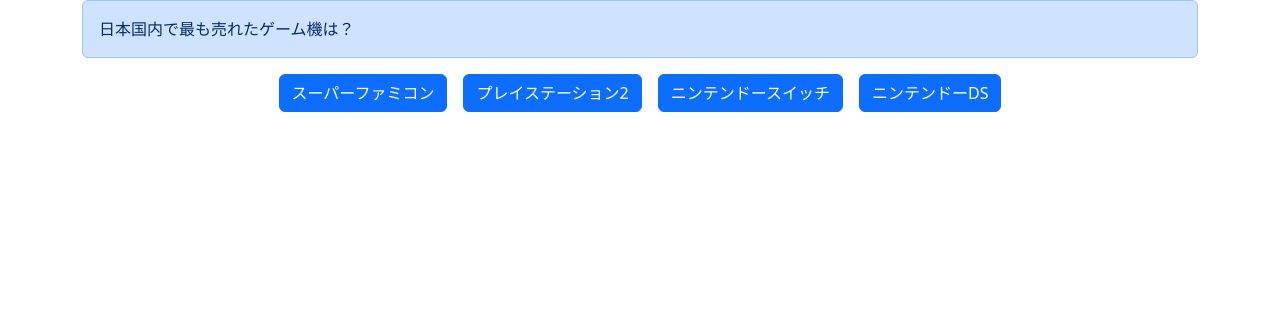
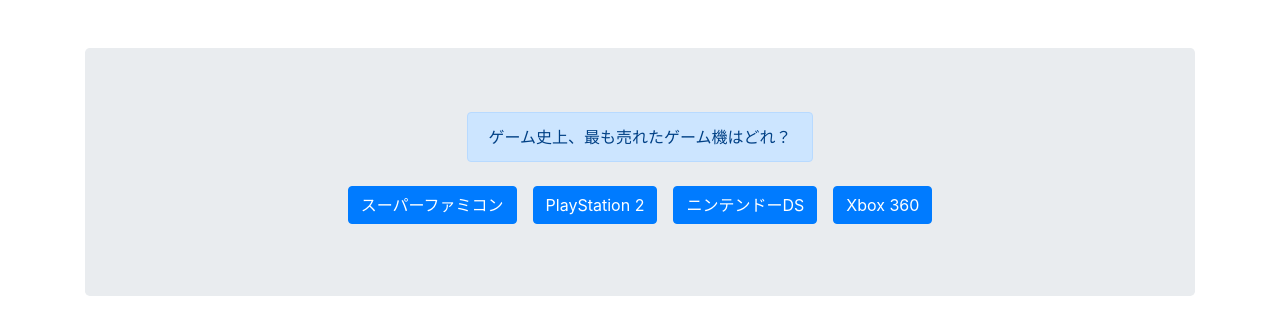
Before and after one commit to Ruka1101/quiz, a plain HTML site: page index.html in a window 1280 px wide. Drawn offline with nearby package versions, Linux system fonts and the light colour scheme.

Commit message:
up-to-date

```diff
--- a/app.js
+++ b/app.js
@@ -1,76 +1,75 @@
 const quiz = [
 	{
-		question: '日本国内で最も売れたゲーム機は？',
-		answers: [
-			'スーパーファミコン',
-			'プレイステーション2',
-			'ニンテンドースイッチ',
-			'ニンテンドーDS',
-		],
-		correct: 'ニンテンドーDS',
+	  question: 'ゲーム史上、最も売れたゲーム機はどれ？',
+	  answers: [ 'スーパーファミコン', 'PlayStation 2', 'ニンテンドーDS', 'Xbox 360'],
+	  correct: 'ニンテンドーDS'
 	}, {
-		question: '糸井重里が企画に関わった、任天堂の看板ゲームといえば？',
-		answers: [
-			'MOTHER',
-			'スーパーマリオブラザーズ',
-			'スーパードンキーコング',
-			'星のカービィ',
-		],
-		correct: 'MOTHER',
+	  question: '糸井重里が企画に関わった、任天堂の看板ゲームといえば？',
+	  answers: [ 'MOTHER2', 'スーパーマリオブラザーズ3', 'スーパードンキーコング', '星のカービィ'],
+	  correct: 'MOTHER2'
 	}, {
-		question: 'FF4の主人公の名前は？',
-		answers: [
-			'フリオニール',
-			'クラウド',
-			'ティーダ',
-			'セシル',
-		],
-		correct: 'セシル',
+	  question: 'ファイナルファンタジーⅣの主人公の名前は？',
+	  answers: [ 'フリオニール', 'クラウド', 'ティーダ', 'セシル'],
+	  correct: 'セシル'
 	}
-];
+  ];
 
-const quizLength = quiz.length;
-let quizIndex = 0;
-let score = 0;
+  const $window = window;
+  const $doc = document;
+  const $question = $doc.getElementById('js-question');
+  const $buttons = $doc.querySelectorAll('.btn');
 
-const $button = document.getElementsByTagName('button');
-const buttonLength = $button.length;
+  const quizLen = quiz.length;
+  let quizCount = 0;
+  let score = 0;
 
-//クイズの問題文と選択肢を定義
-const setupQuiz = () => {
-	document.getElementById('js-question').textContent = quiz[quizIndex].question;
-	let buttonIndex = 0;
-	while (buttonIndex < buttonLength) {
-		$button[buttonIndex].textContent = quiz[quizIndex].answers[buttonIndex];
-		buttonIndex++;
+  const init = () => {
+	$question.textContent = quiz[quizCount].question;
+
+	const buttonLen = $buttons.length;
+	let btnIndex = 0;
+
+	while(btnIndex < buttonLen){
+	  $buttons[btnIndex].textContent = quiz[quizCount].answers[btnIndex];
+	  btnIndex++;
 	}
-}
-setupQuiz();
+  };
 
-//ボタンをクリックしたら正誤判定
-const clickHandler = (e) => {
-	if(quiz[quizIndex].correct === e.target.textContent) {
-		window.alert('正解！');
-		score++;
+  const goToNext = () => {
+	quizCount++;
+	if(quizCount < quizLen){
+	  init(quizCount);
 	} else {
-		window.alert('不正解！');
+	  // $window.alert('クイズ終了！');
+	  showEnd();
 	}
+  };
 
-	quizIndex++;
+  const judge = (elm) => {
+	if(elm.textContent === quiz[quizCount].correct){
+	  $window.alert('正解!');
+	  score++;
+	} else {
+	  $window.alert('不正解!');
+	}
+	goToNext();
+  };
 
-	if(quizIndex < quizLength) {
-		//問題が残っていればこちらを実行
-		setupQuiz();
-	} else {
-		//問題がもうなければこちらを実行
-		window.alert('終了！あなたの正解数は' + score + '/' + quizLength + 'です！');
-	}
-};
+  const showEnd = () => {
+	$question.textContent = '終了！あなたのスコアは' + score + '/' + quizLen + 'です';
 
-let handlerIndex = 0;
-while (handlerIndex < buttonLength) {
-	document.getElementsByClassName("btn-primary")[handlerIndex].addEventListener('click', (e) => {
-		clickHandler(e);
+	const $items = $doc.getElementById('js-items');
+	$items.style.visibility = 'hidden';
+  };
+
+  init();
+
+  let answersIndex = 0;
+  let answersLen = quiz[quizCount].answers.length;
+
+  while(answersIndex < answersLen){
+	$buttons[answersIndex].addEventListener('click', (e) => {
+	  judge(e.target);
 	});
-	handlerIndex++;
-}
+	answersIndex++;
+  }
--- a/index.html
+++ b/index.html
@@ -1,27 +1,49 @@
 <!doctype html>
-<html lang="ja">
+<html class="no-js" lang="">
 
 <head>
   <meta charset="utf-8">
+  <title></title>
+  <meta name="description" content="">
   <meta name="viewport" content="width=device-width, initial-scale=1">
-    <title>Quiz</title>
-    <link href="https://cdn.jsdelivr.net/npm/bootstrap@5.3.1/dist/css/bootstrap.min.css" rel="stylesheet" integrity="sha384-4bw+/aepP/YC94hEpVNVgiZdgIC5+VKNBQNGCHeKRQN+PtmoHDEXuppvnDJzQIu9" crossorigin="anonymous">
+
+  <link rel="manifest" href="site.webmanifest">
+  <link rel="apple-touch-icon" href="icon.png">
+  <!-- Place favicon.ico in the root directory -->
+
+  <link rel="stylesheet" href="https://stackpath.bootstrapcdn.com/bootstrap/4.4.1/css/bootstrap.min.css" integrity="sha384-Vkoo8x4CGsO3+Hhxv8T/Q5PaXtkKtu6ug5TOeNV6gBiFeWPGFN9MuhOf23Q9Ifjh" crossorigin="anonymous">
+
+  <meta name="theme-color" content="#fafafa">
 </head>
 
 <body>
+
   <div class="container">
 
-      <div id="js-question" class="alert alert-primary" role="alert"></div>
-
+    <div class="jumbotron mt-5">
       <div class="d-flex justify-content-center">
-        <button type="button" class="btn btn-primary">Primary</button>
-        <button type="button" class="ms-3 btn btn-primary">Primary</button>
-        <button type="button" class="ms-3 btn btn-primary">Primary</button>
-        <button type="button" class="ms-3 btn btn-primary">Primary</button>
+        <div id="js-question" class="alert alert-primary" role="alert">
+          A simple primary alert—check it out!
         </div>
       </div>
 
-    <script src="https://cdn.jsdelivr.net/npm/bootstrap@5.3.1/dist/js/bootstrap.bundle.min.js" integrity="sha384-HwwvtgBNo3bZJJLYd8oVXjrBZt8cqVSpeBNS5n7C8IVInixGAoxmnlMuBnhbgrkm" crossorigin="anonymous"></script>
+      <div id="js-items" class="d-flex justify-content-center">
+        <div class="m-2">
+          <button type="button" id="js-btn-1" class="btn btn-primary">Primary</button>
+        </div>
+        <div class="m-2">
+          <button type="button" id="js-btn-2" class="btn btn-primary">Primary</button>
+        </div>
+        <div class="m-2">
+          <button type="button" id="js-btn-3" class="btn btn-primary">Primary</button>
+        </div>
+        <div class="m-2">
+          <button type="button" id="js-btn-4" class="btn btn-primary">Primary</button>
+        </div>
+      </div>
+    </div>
+  </div>
+
   <script src="app.js"></script>
 </body>
 
```
Lines whose indentation alone changed are shown as unchanged.
